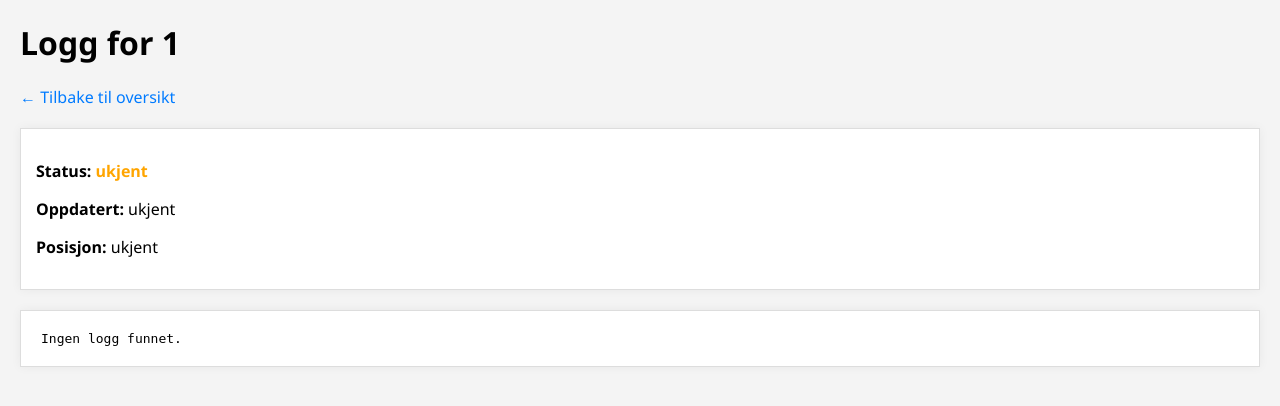
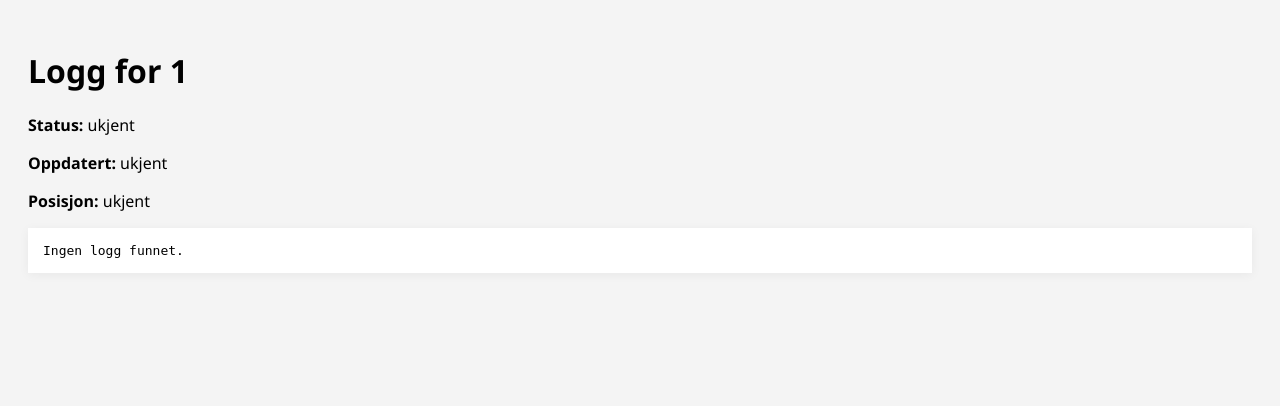
Before and after one commit to joaskvik/baatmonitor, a Flask app: page /logg/1 in a window 1280 px wide. Shown: the top 406 px of the page. Run offline with Flask 3, Linux system fonts and the light colour scheme.

Commit message:
Update admin_logg_bat.html

```diff
--- a/templates/admin_logg_bat.html
+++ b/templates/admin_logg_bat.html
@@ -4,58 +4,21 @@
     <meta charset="UTF-8">
     <title>Logg for {{ batnavn }}</title>
     <style>
-        body {
-            font-family: 'Segoe UI', sans-serif;
-            background-color: #f4f4f4;
-            margin: 20px;
-        }
-        .status-ok { color: green; font-weight: bold; }
-        .status-feil { color: red; font-weight: bold; }
-        .status-ukjent { color: orange; font-weight: bold; }
-        pre {
-            background: white;
-            padding: 20px;
-            border: 1px solid #ddd;
-            box-shadow: 0 0 10px rgba(0,0,0,0.05);
-            overflow-x: auto;
-        }
-        a {
-            display: inline-block;
-            margin-bottom: 20px;
-            text-decoration: none;
-            color: #007bff;
-        }
-        .info-box {
-            background: white;
-            padding: 15px;
-            margin-bottom: 20px;
-            border: 1px solid #ddd;
-            box-shadow: 0 0 10px rgba(0,0,0,0.05);
-        }
-        iframe {
-            width: 100%;
-            height: 300px;
-            border: none;
-        }
+        body { font-family: 'Segoe UI', sans-serif; background: #f4f4f4; padding: 20px; }
+        pre { background: white; padding: 15px; box-shadow: 0 2px 10px rgba(0,0,0,0.05); }
+        iframe { width: 100%; height: 300px; border: none; margin-top: 20px; }
     </style>
 </head>
 <body>
-
     <h1>Logg for {{ batnavn }}</h1>
-
-<a href="{{ url_for('oversikt') }}">← Tilbake til oversikt</a>
-
-<div class="info-box">
-    <p><strong>Status:</strong> <span class="status-{{ status|lower }}">{{ status }}</span></p>
+    <p><strong>Status:</strong> {{ status }}</p>
     <p><strong>Oppdatert:</strong> {{ tid }}</p>
-    <p><strong>Posisjon:</strong> {{ posisjon }} {% if latitude and longitude %}({{ latitude }}° N, {{ longitude }}° E){% endif %}</p>
-</div>
+    <p><strong>Posisjon:</strong> {{ posisjon }} {% if latitude and longitude %} ({{ latitude }}° N, {{ longitude }}° E){% endif %}</p>
 
     {% if latitude and longitude %}
     <iframe src="https://www.openstreetmap.org/export/embed.html?bbox={{ longitude|float -0.01 }},{{ latitude|float -0.01 }},{{ longitude|float +0.01 }},{{ latitude|float +0.01 }}&layer=mapnik&marker={{ latitude }},{{ longitude }}"></iframe>
     {% endif %}
 
     <pre>{{ logginnhold }}</pre>
-
 </body>
 </html>
```
Lines whose indentation alone changed are shown as unchanged.
